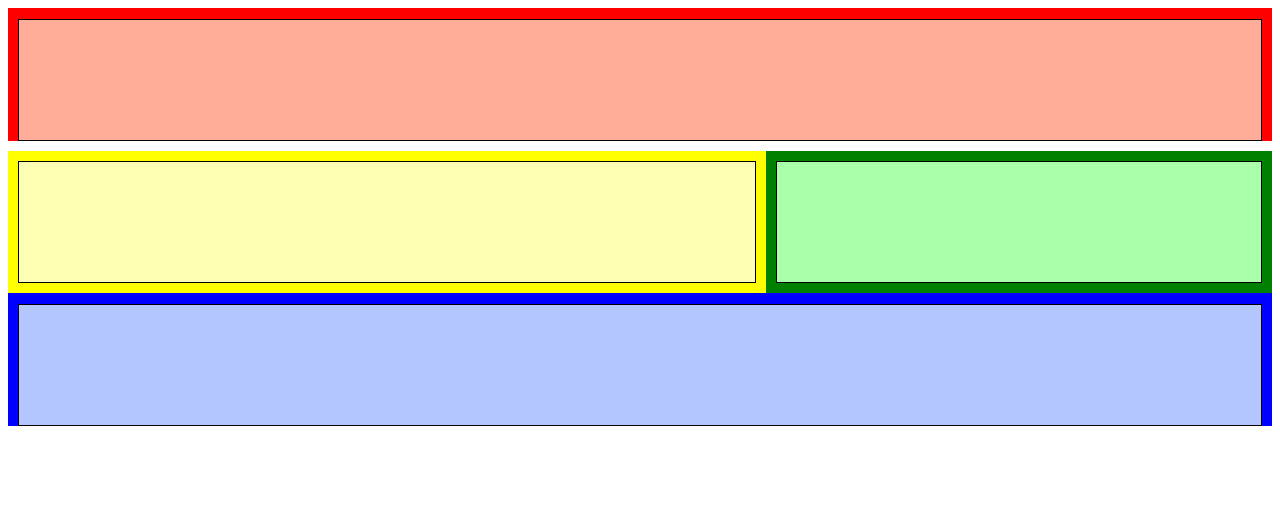
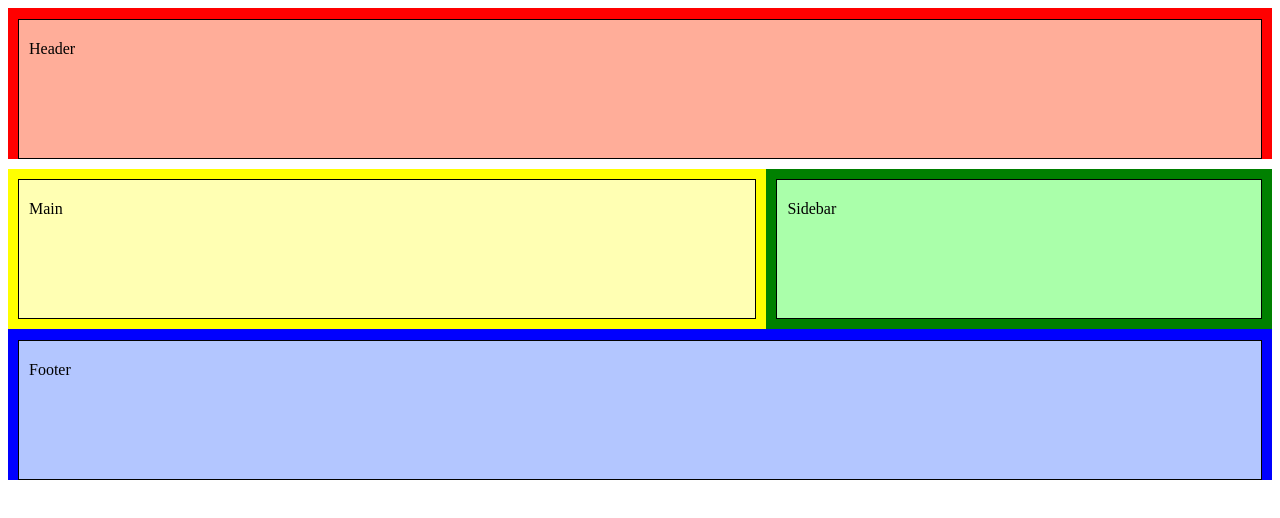
Before and after one commit to corianne/homework_4, a plain HTML site: page 4_floating_sections/index.html in a window 1280 px wide. Drawn offline with Linux system fonts and the light colour scheme.

Commit message:
edited floating sections

```diff
--- a/4_floating_sections/index.html
+++ b/4_floating_sections/index.html
@@ -5,20 +5,16 @@
 </head>
 <body>
 	<header>
-		<div class="header">
-		</div>
+		<div class="header">Header</div>
 	</header>
 	<main>
-		<div class="main">
-		</div>
+		<div class="main">Main</div>
 	</main>
 	<aside>
-		<div class="sidebar">
-		</div>
+		<div class="sidebar">Sidebar</div>
 	</aside>
 	<footer>
-		<div class="footer">
-		</div>
+		<div class="footer">Footer</div>
 	</footer>
 </body>
 </html>
```
